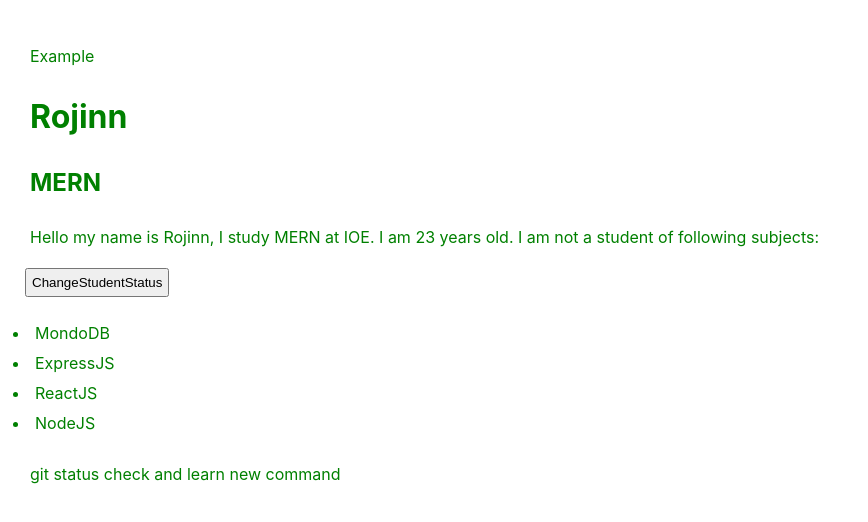
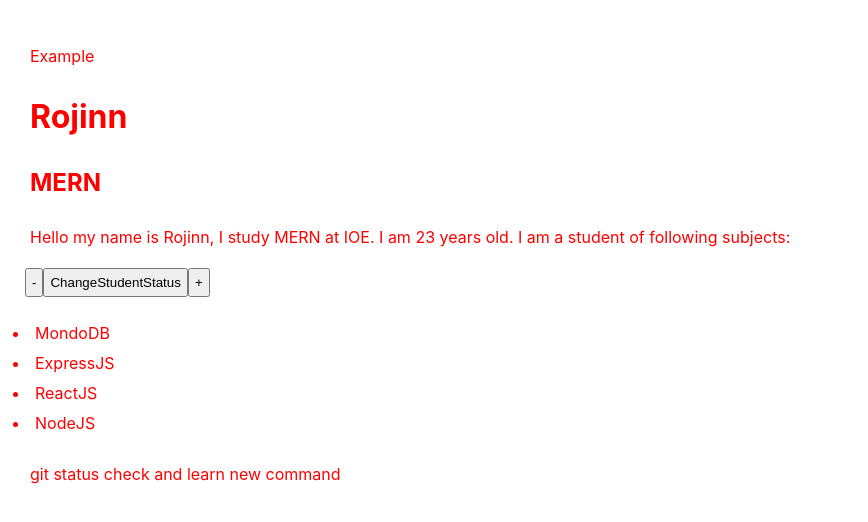
Before and after one commit to nastike/react-tutorials, a React (Create React App) app in the folder rojinn-video-tut/: page / in a window 1280 px wide. Shown: the top 522 px of the page, without its empty margins (0-868 px from the left). Built offline with nearby package versions, Linux system fonts and the light colour scheme.

Commit message:
Added USE STATE to change the age of the Student

```diff
--- a/rojinn-video-tut/src/components/FirstComponent.js
+++ b/rojinn-video-tut/src/components/FirstComponent.js
@@ -1,16 +1,27 @@
 import { useState } from 'react';
-const FirstComponent = ({ name, courseName, subjects, institute, age }) => {
-  const [state, setState] = useState(false);
+const FirstComponent = ({
+  name,
+  courseName,
+  subjects,
+  institute,
+  age,
+  isStudent,
+}) => {
+  const [state, setState] = useState(isStudent);
+  const [count, setCount] = useState(age);
   return (
     <div id='mycomponent' style={{ color: state ? 'red' : 'green' }}>
       <p>Example</p>
       <h1>{name}</h1>
       <h2>{courseName}</h2>
       <p>
-        Hello my name is {name}, I study {courseName} at {institute}. I am {age}{' '}
-        years old. I am{state ? '' : ' not'} a student of following subjects:
+        Hello my name is {name}, I study {courseName} at {institute}. I am{' '}
+        {count} years old. I am{state ? '' : ' not'} a student of following
+        subjects:
       </p>
+      <button onClick={(e) => setCount(count - 1)}>-</button>
       <button onClick={() => setState(!state)}>ChangeStudentStatus</button>
+      <button onClick={(e) => setCount(count + 1)}>+</button>
       <ul>
         {subjects.map((s) => (
           <li key={s}>{s}</li>
```
